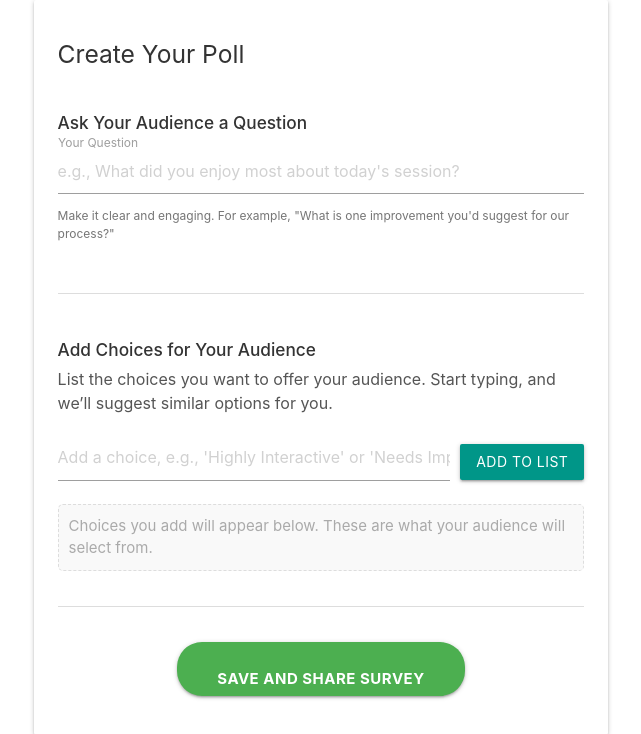
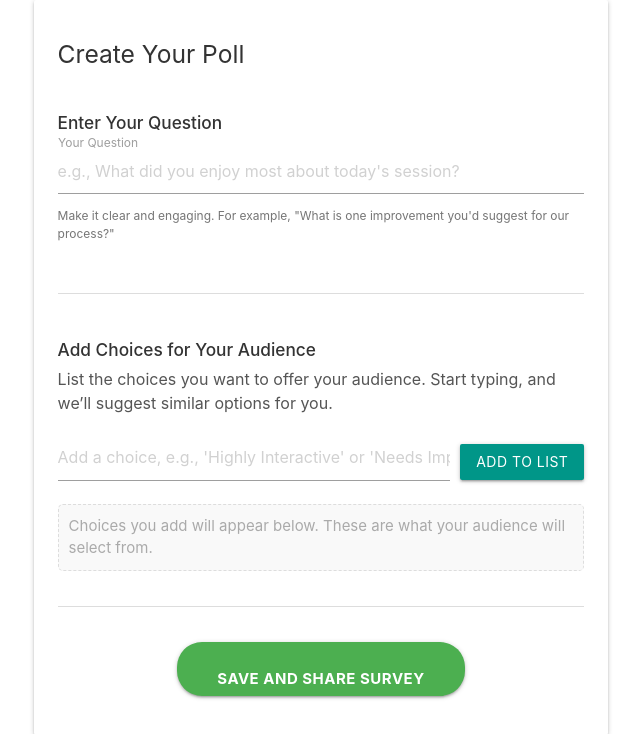
Before and after one commit to michaelseth70/Poll2Audience, a Flask app: page /create in a window 1280 px wide. Shown: the part 289-1023 px from the top of the page, without its empty margins (319-960 px from the left). Run offline with Flask 3, Linux system fonts and the light colour scheme.

Commit message:
Update create_survey.html

```diff
--- a/templates/create_survey.html
+++ b/templates/create_survey.html
@@ -21,7 +21,7 @@
         <form method="POST" action="{{ url_for('create_survey') }}">
           <!-- Question Field -->
           <div class="section">
-            <h6><strong>Ask Your Audience a Question</strong></h6>
+            <h6><strong>Enter Your Question</strong></h6>
             <div class="input-field">
               <input
                 type="text"
```
